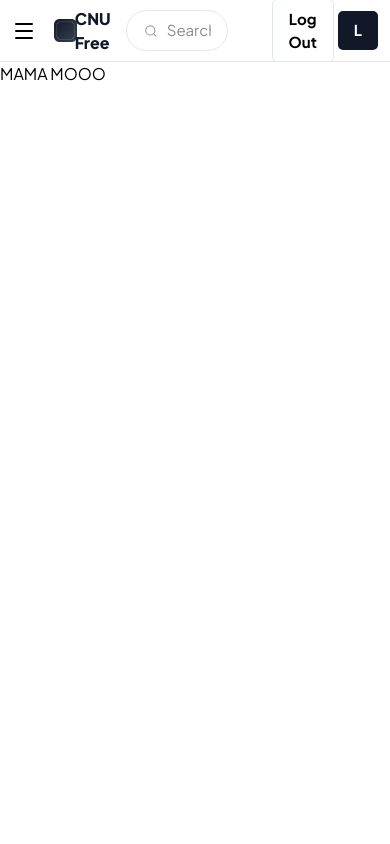
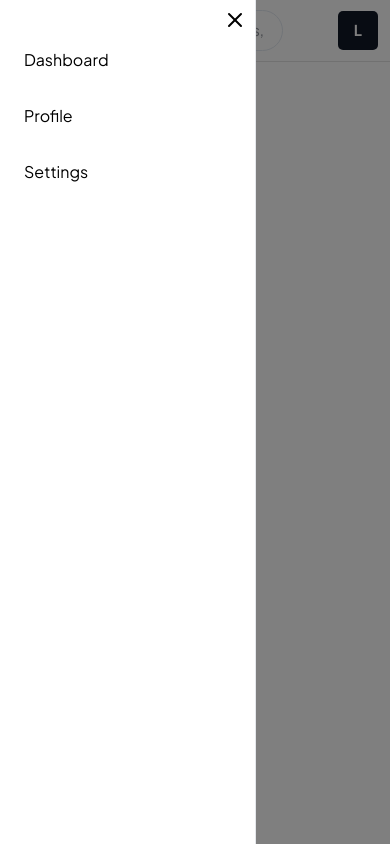
Before and after one commit to Luke-Sandigan/CNU-Free, a React (Vite) app in the folder cnufree-app/: page /Home in a window 390 px wide. Both pictures are taken after a click on the button 24 px from the left and 30 px from the top of the page. Built offline with nearby package versions, Linux system fonts and the light colour scheme.

Commit message:
Added Sidebar

```diff
--- a/cnufree-app/src/App.jsx
+++ b/cnufree-app/src/App.jsx
@@ -28,7 +28,6 @@ const router = createBrowserRouter([
         path: '/Home',
         element: <HomePage />
       }
-
     ]
 
   }
--- a/cnufree-app/src/components/HomeNavBar.jsx
+++ b/cnufree-app/src/components/HomeNavBar.jsx
@@ -1,15 +1,15 @@
 import { useNavigate } from "react-router-dom";
 import { Menu } from 'lucide-react';
-import { useState } from "react";
 import { motion } from "framer-motion";
 import { Search } from 'lucide-react';
 import logo from '../assets/logo2.png';
+// import SideBar from './Sidebar.jsx'
 
 
 
-function HomeNavBar() {
+function HomeNavBar({isOpen, setIsOpen}) {
 
-    const [isOpen, setIsOpen] = useState(false);
+
     const navigate = useNavigate();
 
     return (
@@ -19,7 +19,7 @@ function HomeNavBar() {
           initial={{ y: -50, opacity: 0 }}
           animate={{ y: 0, opacity: 1 }}
           transition={{ duration: 0.6 }}
-          className=" px-3 w-full border-b  border-[#e2e2e2]"
+          className=" px-3 w-full border-b  border-[#e2e2e2] z-10"
         >
         <div className=""> </div>
 
@@ -28,9 +28,10 @@ function HomeNavBar() {
 
           <div className="flex items-center gap-2 ">
              <button className="block" onClick={()=> setIsOpen(!isOpen)}>  <Menu /> </button>
+             {/* <SideBar/> */}
             <a href="/"> <img  className="block ml-[10px]" width="35px" src={logo} alt="CNU-logo"/>    </a>
-            <div >
-              <p className="font-extrabold text-[#111827]"> CNU <span > Free </span></p>
+            <div className="hidden sm:block ">
+              <p className="font-extrabold text-[#111827] "> CNU <span > Free </span></p>
             </div>
           </div>
 
@@ -51,7 +52,7 @@ function HomeNavBar() {
 
           <div className="items-center flex gap-1">
              <button
-             className=" hover:bg-[#111827] hover:text-white border border-slate-200 rounded-[5px] px-4 py-2 text-[15px] font-bold transition-all duration-300 ease-in-out"
+             className=" hover:bg-[#111827] hover:text-white border border-slate-200 hidden sm:block  rounded-[5px] px-4 py-2 text-[15px] font-bold transition-all duration-300 ease-in-out"
              onClick={() => navigate("/LandingPage")}>  Log Out  </button>
               {/* <div className=" h-[20px] border-l border-[#e2e2e2]"></div> */}
             <div
--- a/cnufree-app/src/components/SideBar.jsx
+++ b/cnufree-app/src/components/SideBar.jsx
@@ -1,90 +1,50 @@
-import {
-  X,
-  FolderOpen,
-  Target,
-  MessageSquare,
-  Users,
-} from "lucide-react";
+import { X } from 'lucide-react';
 
 
-function Sidebar({ open, onClose, active, onSelect }) {
-
-    const NAV_ITEMS = [
-  { id: "planner", label: "My Planner", icon: FolderOpen },
-  { id: "tracker", label: "Shared Tracker", icon: Target },
-  { id: "chats", label: "Study Chats", icon: MessageSquare },
-  { id: "connections", label: "Connections", icon: Users },
-];
+function SideBar ({open, close, active}) {
 
     return (
 <>
-      {/* backdrop (mobile only) */}
     {open && (
         <div
-          className="fixed inset-0 z-40 bg-slate-900/40 md:hidden"
-          onClick={onClose}
+          className="fixed inset-0 bg-black/50 z-30 "
+          onClick={close}
         />
       )}
 
-      {/* sidebar panel */}
     <aside
-        className={`fixed inset-y-0 left-0 z-40 flex w-64 shrink-0 flex-col justify-between border-r border-slate-200 bg-white transition-transform duration-200 ease-in-out md:sticky md:top-[57px] md:h-[calc(100vh-57px)] md:translate-x-0 ${
-          open ? "translate-x-0" : "-translate-x-full"
-        }`}
+      className={`
+        p-2 w-64 min-h-screen bg-white border-r border-gray-200
+        fixed top-0 left-0 z-40
+        transition-transform duration-300
+        ${open ? "translate-x-0" : "-translate-x-full"}
+      `}
 >
-        <div>
-          {/* mobile-only header inside drawer */}
-          <div className="flex items-center justify-between border-b border-slate-100 px-5 py-4 md:hidden">
-            <span className="font-bold text-slate-900">Menu</span>
+      <div className="flex justify-end">
         <button
-              onClick={onClose}
-              className="rounded-lg p-1 text-slate-400 hover:bg-slate-100"
+          onClick={close}
         >
-              <X size={18} />
+          <X/>
         </button>
       </div>
 
-          {/* nav links */}
-          <nav className="space-y-1 px-3 py-4">
-            {NAV_ITEMS.map((item) => {
-              const Icon = item.icon;
-              const isActive = active === item.id;
-              return (
-                <button
-                  key={item.id}
-                  onClick={() => {
-                    onSelect(item.id);
-                    onClose();
-                  }}
-                  className={`flex w-full items-center gap-3 rounded-xl px-3 py-2.5 text-sm font-medium transition-colors ${
-                    isActive
-                      ? "bg-slate-100 text-slate-900"
-                      : "text-slate-500 hover:bg-slate-50 hover:text-slate-700"
-                  }`}
-                >
-                  <Icon size={18} />
-                  {item.label}
-                </button>
-              );
-            })}
+
+      <nav className="flex flex-col">
+        <a href="#" className="p-4 hover:bg-gray-100">
+          Dashboard
+        </a>
+
+        <a href="#" className="p-4 hover:bg-gray-100">
+          Profile
+        </a>
+
+        <a href="#" className="p-4 hover:bg-gray-100">
+          Settings
+        </a>
       </nav>
-        </div>
-
-        {/* profile footer */}
-        <div className="border-t border-slate-100 px-3 py-4">
-          <div className="flex items-center gap-3 rounded-xl px-3 py-2.5">
-            <div className="flex h-9 w-9 items-center justify-center rounded-full bg-slate-200 text-sm font-semibold text-slate-600">
-              FP
-            </div>
-            <div className="text-sm">
-              <p className="font-semibold text-slate-900">Francis Paul</p>
-              <p className="text-slate-400">Information Technology</p>
-            </div>
-          </div>
-        </div>
     </aside>
   </>
     );
 }
 
-export default Sidebar
+export default SideBar
--- a/cnufree-app/src/pages/HomePage.jsx
+++ b/cnufree-app/src/pages/HomePage.jsx
@@ -1,13 +1,22 @@
 import HomeNavBar from "../components/HomeNavBar"
-
-
+import SideBar from '../components/Sidebar.jsx'
+import { useState } from "react";
 
 
 function HomePage() {
+
+     const [isOpen, setIsOpen] = useState(false);
   return (
     <div className="flex flex-col w-full">
-      <HomeNavBar/>
-      <div>MAMA MOOO</div>
+       <SideBar
+        open={isOpen}
+        close={()=> setIsOpen(false)}
+       />
+      <HomeNavBar
+        isOpen={isOpen}
+        setIsOpen={setIsOpen}
+      />
+
 
     </div>
   )
```
Lines whose indentation alone changed are shown as unchanged.
